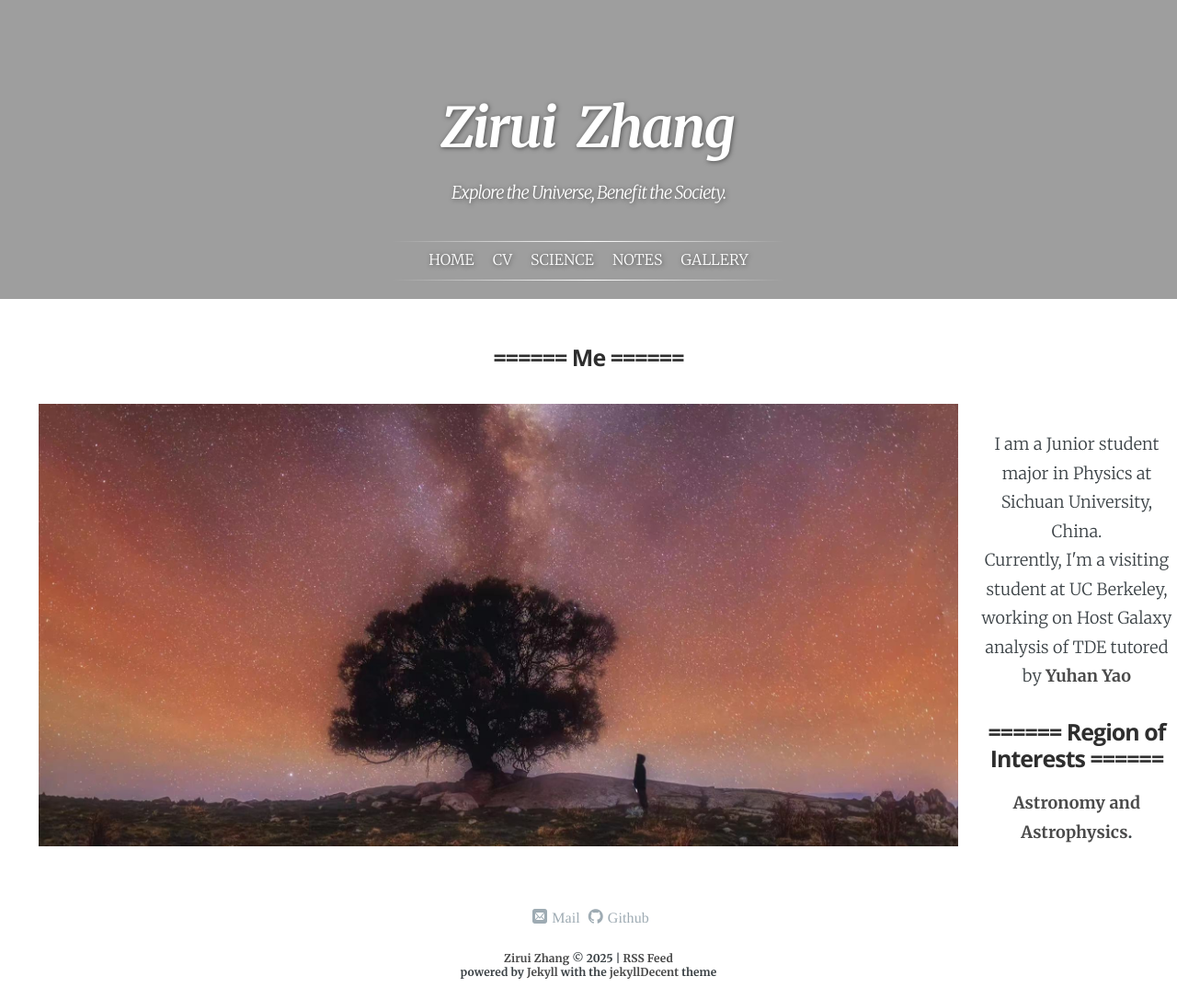
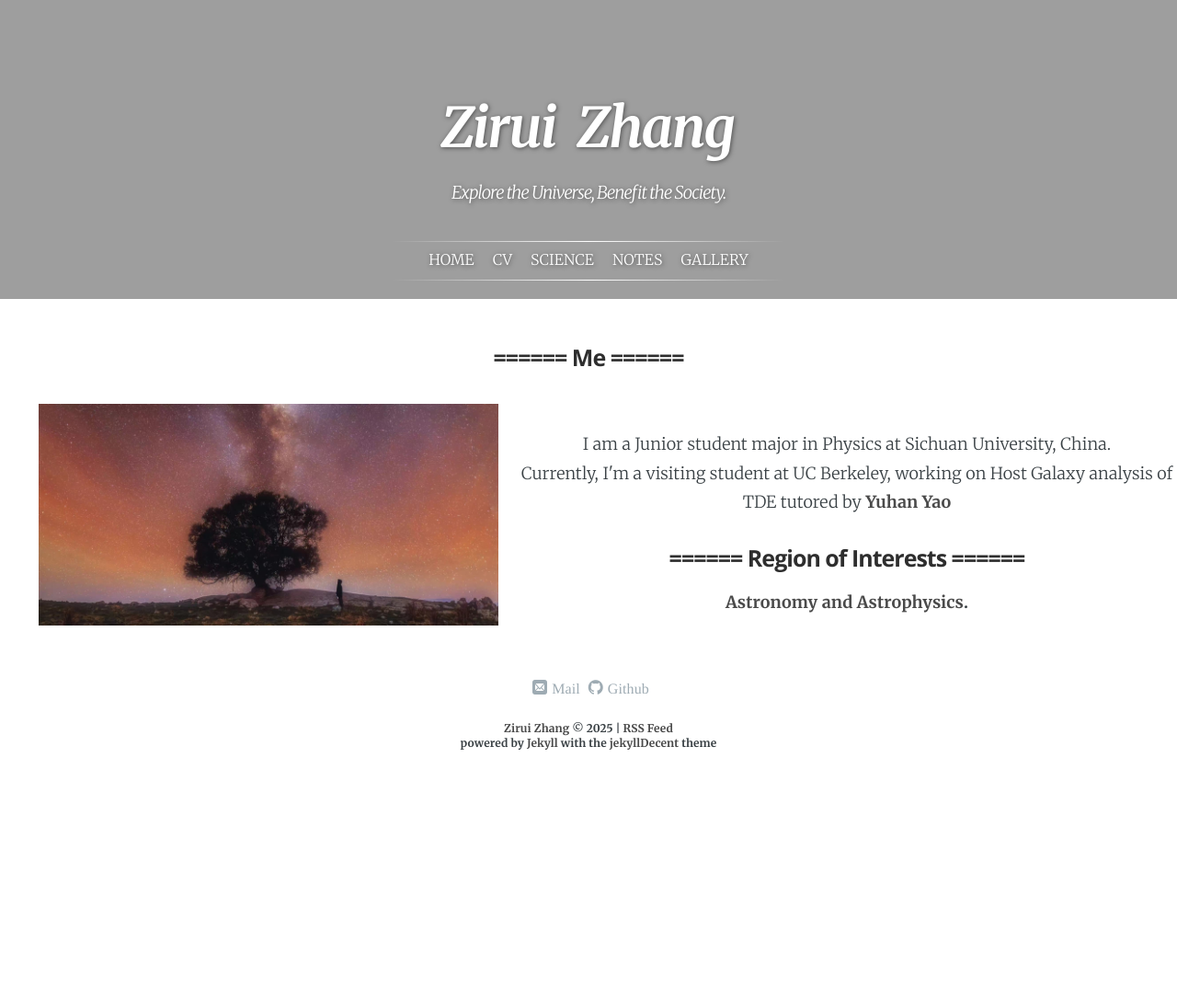
Before and after one commit to ZAKIRAM0/ZAKIRAM0.github.io, a Jekyll site: the page built from index.html, in a window 1280 px wide. Shown: the whole page at 92% size. Built offline with Jekyll 4.4.1, drawn with Linux system fonts in a browser that asks for light colours; some web fonts are replaced; a script that is not in the unit is left out; after the commit the page ends 900 px from its top, so only the background shows below that.

Commit message:
Update index.html

```diff
--- a/index.html
+++ b/index.html
@@ -20,7 +20,7 @@ layout: default
     <div class="content" style="text-align: center; word-wrap: break-word;">
         <ul>
            <p style="width:100%; max-width: 1000px;">
-            <img src="{{ '/assets/page/wallpaper.jpg' | absolute_url }}" align="left" width="0px" style="vertical-align:left; margin:3px 20px 3px 2px;"/>
+            <img src="{{ '/assets/page/wallpaper.jpg' | absolute_url }}" align="left" style="width:50%; max-width:500px; height:auto; vertical-align:left; margin:3px 20px 3px 2px;"/>
           </p>
             <br>
             I am a Junior student major in Physics at Sichuan University, China. <br>
```
